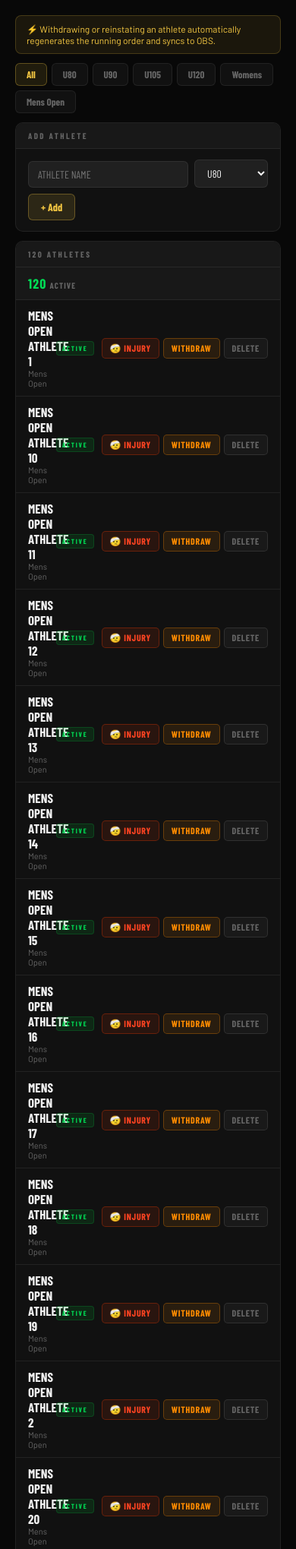
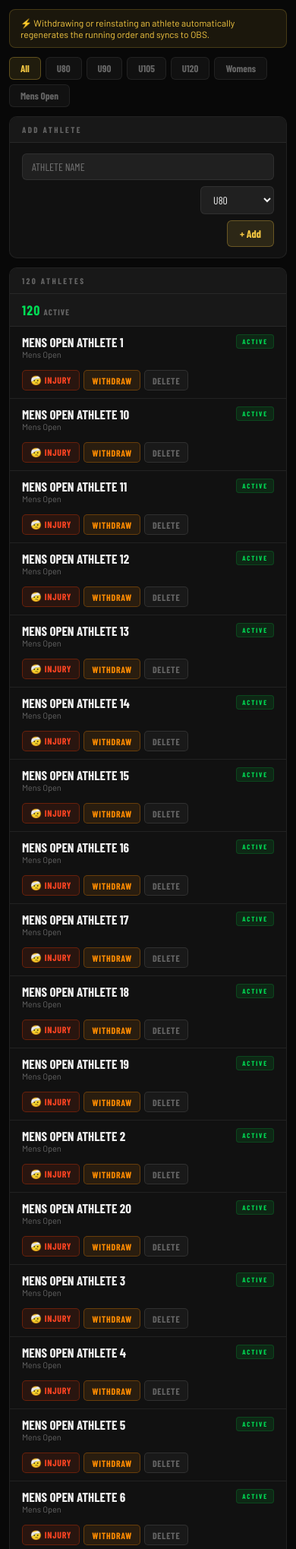
Before and after one commit to anthony89f-creator/Strongpass-live, a Flask app: page /comp/athletes in a window 390 px wide. Shown: the part 99-2138 px from the top of the page at 76% size. Run offline with Flask 3, Linux system fonts and the light colour scheme; data comes from the database, SQL or seed files in the repository; some web fonts are replaced.

Commit message:
feat(mobile): add 600px responsive breakpoints to all comp templates
Each admin comp page was desktop-only with no sub-900px adaptation.
Adds @media(max-width:600px) to: comp_heats, comp_run, comp_leaderboard,
comp_athletes, comp_results, comp_home; @media(max-width:768px) to
comp_callroom (two-panel → single column stacked layout).

Changes per template:
- comp_heats: heat rows stack label above 2×2 athlete grid on narrow screens
- comp_run: score inputs shrink to 28vw, save bar stacks to single column
- comp_leaderboard: row padding/font sizes reduce for phone viewport
- comp_athletes: action buttons wrap to own row, add-form stacks vertically
- comp_results: score input width uses min() to prevent overflow
- comp_home: state-grid drops to 2 columns, scoring dropdown wraps to own row
- comp_callroom: single column layout, panels scroll vertically on mobile

Co-Authored-By: Claude Sonnet 4.6 <noreply@anthropic.com>

```diff
--- a/templates/comp_athletes.html
+++ b/templates/comp_athletes.html
@@ -53,6 +53,14 @@
   .count-item.withdrawn-count span { color:var(--orange); }
   .count-item.injury-count span { color:var(--red); }
   .regen-notice { background:rgba(245,200,66,0.08); border:1px solid rgba(245,200,66,0.2); border-radius:8px; padding:10px 14px; font-size:12px; color:var(--gold); font-family:'Barlow',sans-serif; }
+  @media(max-width:600px) {
+    .main { padding:12px; }
+    .ath-row { flex-wrap:wrap; align-items:flex-start; }
+    .ath-info { flex:1 1 calc(100% - 100px); }
+    .btn-actions { flex:0 0 100%; justify-content:flex-start; margin-top:4px; }
+    .add-form { flex-direction:column; }
+    .add-form input[type=text] { width:100%; }
+  }
 </style>
 </head>
 <body>
--- a/templates/comp_callroom.html
+++ b/templates/comp_callroom.html
@@ -72,6 +72,12 @@ html, body {
 .lane-name.next-name { color:rgba(255,255,255,0.55); }
 .lane-category { font-size:clamp(13px,1.5vw,18px); color:var(--dim2); font-family:'Barlow',sans-serif; margin-top:3px; text-transform:uppercase; letter-spacing:0.08em; }
 .lane-empty { font-size:clamp(16px,2vw,24px); color:var(--dim); font-style:italic; font-family:'Barlow',sans-serif; }
+@media(max-width:768px) {
+  html, body { height:auto; overflow:auto; }
+  .main { grid-template-columns:1fr; }
+  .panel:first-child { border-right:none; border-bottom:1px solid var(--border); min-height:40vh; }
+  .panel { min-height:40vh; }
+}
 </style>
 </head>
 <body>
--- a/templates/comp_home.html
+++ b/templates/comp_home.html
@@ -44,6 +44,11 @@
   .event-name { font-size:16px; font-weight:800; text-transform:uppercase; }
   .event-row.current { border-color:rgba(245,200,66,0.3); background:rgba(245,200,66,0.05); }
   .event-row.current .event-name { color:var(--gold); }
+  @media(max-width:600px) {
+    .state-grid { grid-template-columns:1fr 1fr; }
+    .event-row { flex-wrap:wrap; gap:6px; }
+    .scoring-form { flex:0 0 100%; }
+  }
 </style>
 </head>
 <body>
--- a/templates/comp_results.html
+++ b/templates/comp_results.html
@@ -37,6 +37,12 @@
   .event-select { display:flex; gap:6px; flex-wrap:wrap; }
   .ev-btn { padding:6px 12px; border-radius:6px; border:1px solid var(--border); background:var(--surface2); color:var(--dim); font-family:'Barlow Condensed',sans-serif; font-size:13px; font-weight:700; text-decoration:none; cursor:pointer; }
   .ev-btn.active { background:rgba(245,200,66,0.1); border-color:rgba(245,200,66,0.3); color:var(--gold); }
+  @media(max-width:600px) {
+    .main { padding:12px; }
+    .result-row { gap:8px; padding:10px 12px; }
+    .ath-name { font-size:16px; }
+    .score-input { width:min(120px, 28vw); font-size:20px; padding:8px 10px; }
+  }
 </style>
 </head>
 <body>
```
Also changed, not shown: templates/comp_heats.html (+7 -0 lines), templates/comp_leaderboard.html (+7 -0 lines), templates/comp_run.html (+7 -0 lines).
